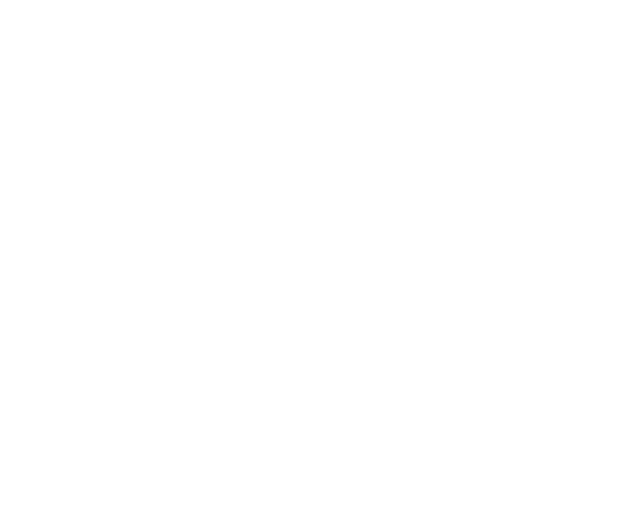
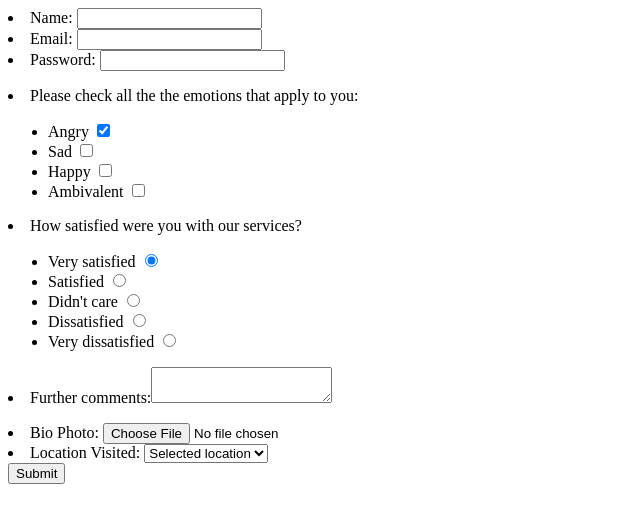
Before and after one commit to joshuangumbau/registrationform, a plain HTML site: page surveyform.html in a window 1280 px wide. Shown: the whole page, without its empty margins (0-640 px from the left). Drawn offline with Linux system fonts and the light colour scheme.

Commit message:
all changes made to be committed

```diff
--- a/surveyform.html
+++ b/surveyform.html
@@ -0,0 +1,83 @@
+<!DOCTYPE html>
+<html lang="en">
+<head>
+    <meta charset="UTF-8">
+    <meta http-equiv="X-UA-Compatible" content="IE=edge">
+    <meta name="viewport" content="width=device-width, initial-scale=1.0">
+    <title>Survey Form</title>
+</head>
+<body>
+    <form action="">
+
+            <li>
+            <label for="name">Name:</label>
+            <input type="text" name="name" id="Name"><br>
+            </li>
+            <li>
+            <label for="email">Email:</label>
+            <input type="email" name="Email" id="email"><br>
+            </li>
+            <li>
+            <label for="password">Password:</label>
+            <input type="password" name="Password" id="password">
+            </li>
+            <p><li>Please check all the the emotions that apply to you:</li></p>
+            <ul>
+
+                <li>
+                <label for="angry">Angry</label>
+                <input type="checkbox" checked>
+                </li>
+                <li>
+                <label for="sad">Sad</label>
+                <input type="checkbox">
+                </li>
+                <li>
+                <label for="happy">Happy</label>
+                <input type="checkbox">
+                </li>
+                <li>
+                    <label for="Ambivalent">Ambivalent</label>
+                    <input type="checkbox">
+                </li>
+            </ul>
+            <p><li>How satisfied were you with our services?</li></p>
+            <ul>
+                <li>
+                    <label for="very satisfied">Very satisfied</label>
+                    <input type="radio" checked>
+                </li>
+                <li>
+                    <label for="satisfied">Satisfied</label>
+                    <input type="radio">
+                </li>
+                <li>
+                    <label for="satisfied">Didn't care</label>
+                    <input type="radio">
+                </li>
+                <li>
+                    <label for="dissatisfied">Dissatisfied</label>
+                    <input type="radio">
+                </li>
+                <li>
+                    <label for="Very dissatisfied">Very dissatisfied</label>
+                    <input type="radio">
+                </li>
+            </ul>
+                <p><li>Further comments:<textarea></textarea></li></p>
+                <li>
+                    <label for="Bio photo">Bio Photo:</label>
+                    <input type="file"value="Choose...">
+                </li>
+                <li>
+                    <label for="location visited">Location Visited:</label>
+                    <select name="location visited" id="location visited">
+                        <option value="Select location"> Selected location</option>
+                    </select>
+                </li>
+                <button type="Button">Submit</button>
+
+
+    </form>
+</body>
+</html>
```
Also changed, not shown: javascript.html (added, +20 -0 lines), style.css (+36 -0 lines), index.js (added).
